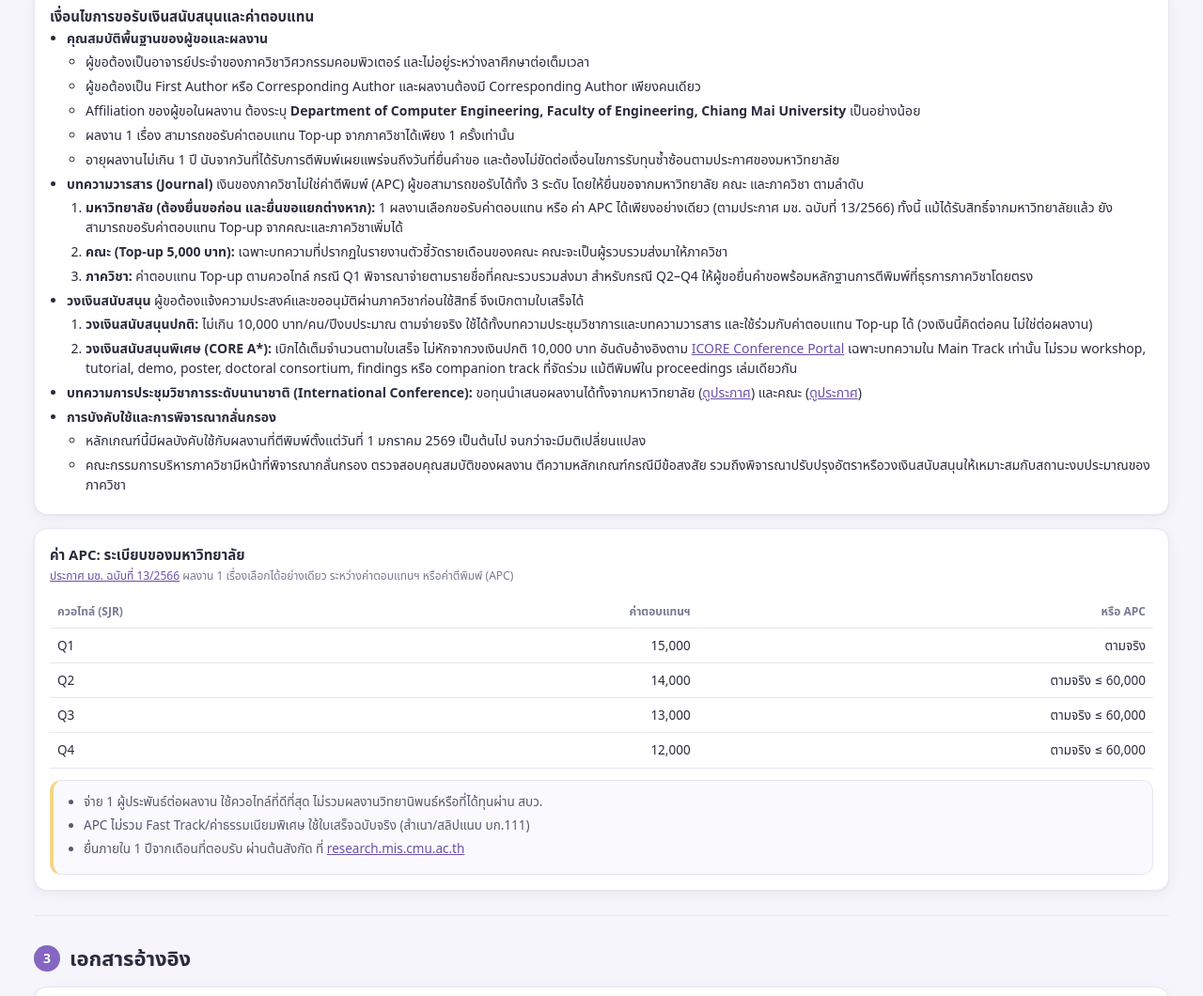
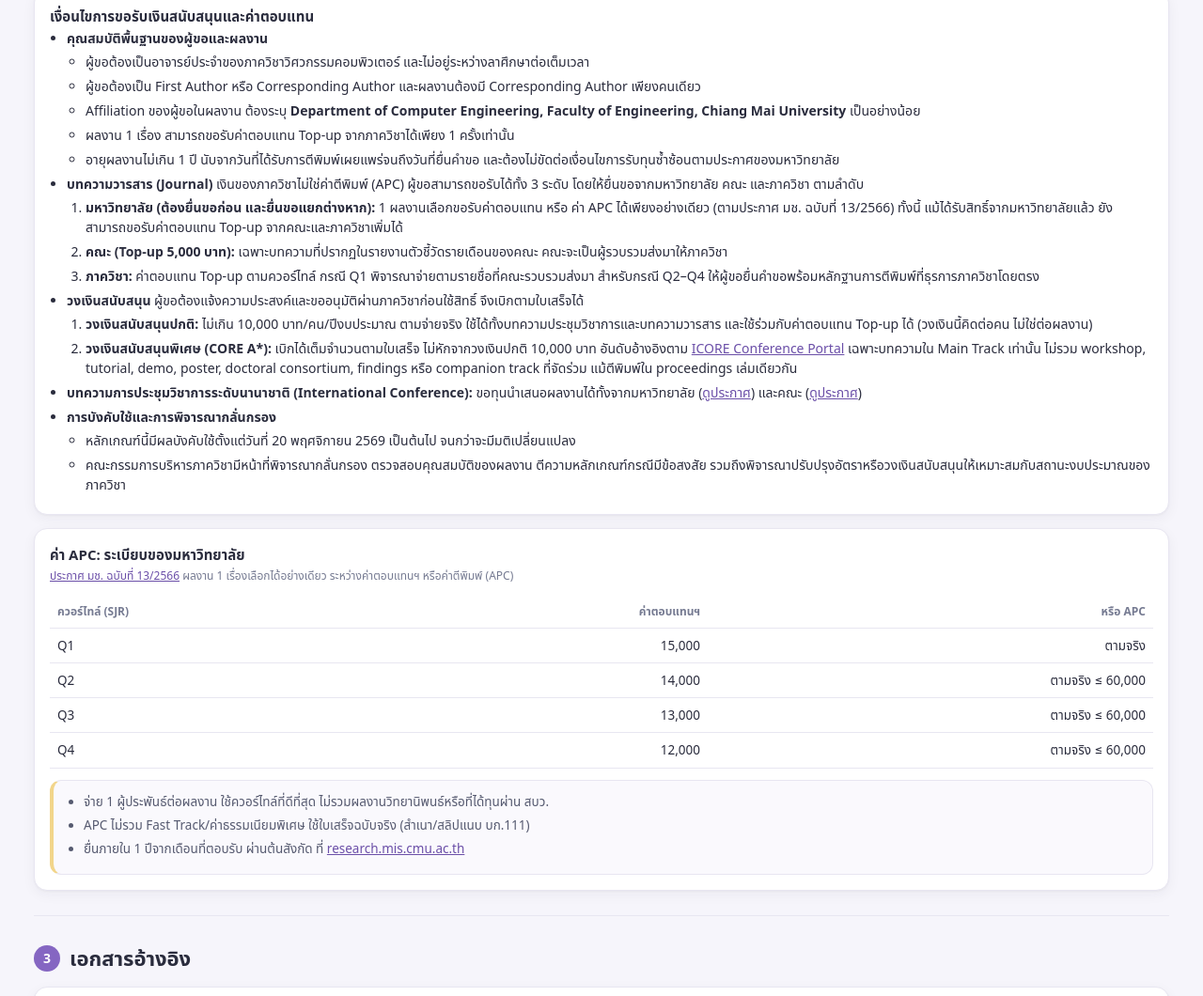
Before and after one commit to navadon/pubpay, a plain HTML site: page index.html in a window 1280 px wide. Shown: the part 994-2054 px from the top of the page at 94% size. Drawn offline with Linux system fonts and the light colour scheme.

Commit message:
Set effective date to 20 Nov 2569; fix Thai spelling of quartile
Co-Authored-By: Claude Opus 5.5 <noreply@anthropic.com>

```diff
--- a/index.html
+++ b/index.html
@@ -278,18 +278,18 @@ th:{
   <li><b>บทความวารสาร (Journal)</b> เงินของภาควิชาไม่ใช่ค่าตีพิมพ์ (APC) ผู้ขอสามารถขอรับได้ทั้ง 3 ระดับ โดยให้ยื่นขอจากมหาวิทยาลัย คณะ และภาควิชา ตามลำดับ<ol style="margin:4px 0 0;padding-left:20px">
    <li><b>มหาวิทยาลัย (ต้องยื่นขอก่อน และยื่นขอแยกต่างหาก):</b> 1 ผลงานเลือกขอรับค่าตอบแทน หรือ ค่า APC ได้เพียงอย่างเดียว (ตามประกาศ มช. ฉบับที่ 13/2566) ทั้งนี้ แม้ได้รับสิทธิ์จากมหาวิทยาลัยแล้ว ยังสามารถขอรับค่าตอบแทน Top-up จากคณะและภาควิชาเพิ่มได้</li>
    <li><b>คณะ (Top-up 5,000 บาท):</b> เฉพาะบทความที่ปรากฏในรายงานตัวชี้วัดรายเดือนของคณะ คณะจะเป็นผู้รวบรวมส่งมาให้ภาควิชา</li>
-   <li><b>ภาควิชา:</b> ค่าตอบแทน Top-up ตามควอไทล์ กรณี Q1 พิจารณาจ่ายตามรายชื่อที่คณะรวบรวมส่งมา สำหรับกรณี Q2–Q4 ให้ผู้ขอยื่นคำขอพร้อมหลักฐานการตีพิมพ์ที่ธุรการภาควิชาโดยตรง</li></ol></li>
+   <li><b>ภาควิชา:</b> ค่าตอบแทน Top-up ตามควอร์ไทล์ กรณี Q1 พิจารณาจ่ายตามรายชื่อที่คณะรวบรวมส่งมา สำหรับกรณี Q2–Q4 ให้ผู้ขอยื่นคำขอพร้อมหลักฐานการตีพิมพ์ที่ธุรการภาควิชาโดยตรง</li></ol></li>
   <li><b>วงเงินสนับสนุน</b> ผู้ขอต้องแจ้งความประสงค์และขออนุมัติผ่านภาควิชาก่อนใช้สิทธิ์ จึงเบิกตามใบเสร็จได้<ol style="margin:4px 0 0;padding-left:20px">
    <li><b>วงเงินสนับสนุนปกติ:</b> ไม่เกิน 10,000 บาท/คน/ปีงบประมาณ ตามจ่ายจริง ใช้ได้ทั้งบทความประชุมวิชาการและบทความวารสาร และใช้ร่วมกับค่าตอบแทน Top-up ได้ (วงเงินนี้คิดต่อคน ไม่ใช่ต่อผลงาน)</li>
    <li><b>วงเงินสนับสนุนพิเศษ (CORE A*):</b> เบิกได้เต็มจำนวนตามใบเสร็จ ไม่หักจากวงเงินปกติ 10,000 บาท อันดับอ้างอิงตาม <a href="${CORE}" target="_blank" rel="noopener">ICORE Conference Portal</a> เฉพาะบทความใน Main Track เท่านั้น ไม่รวม workshop, tutorial, demo, poster, doctoral consortium, findings หรือ companion track ที่จัดร่วม แม้ตีพิมพ์ใน proceedings เล่มเดียวกัน</li></ol></li>
   <li><b>บทความการประชุมวิชาการระดับนานาชาติ (International Conference):</b> ขอทุนนำเสนอผลงานได้ทั้งจากมหาวิทยาลัย (<a href="${UNIP}" target="_blank" rel="noopener">ดูประกาศ</a>) และคณะ (<a href="${FACP}" target="_blank" rel="noopener">ดูประกาศ</a>)</li>
   <li><b>การบังคับใช้และการพิจารณากลั่นกรอง</b><ul style="margin:4px 0 0;padding-left:20px">
-   <li>หลักเกณฑ์นี้มีผลบังคับใช้กับผลงานที่ตีพิมพ์ตั้งแต่วันที่ 1 มกราคม 2569 เป็นต้นไป จนกว่าจะมีมติเปลี่ยนแปลง</li>
+   <li>หลักเกณฑ์นี้มีผลบังคับใช้ตั้งแต่วันที่ 20 พฤศจิกายน 2569 เป็นต้นไป จนกว่าจะมีมติเปลี่ยนแปลง</li>
    <li>คณะกรรมการบริหารภาควิชามีหน้าที่พิจารณากลั่นกรอง ตรวจสอบคุณสมบัติของผลงาน ตีความหลักเกณฑ์กรณีมีข้อสงสัย รวมถึงพิจารณาปรับปรุงอัตราหรือวงเงินสนับสนุนให้เหมาะสมกับสถานะงบประมาณของภาควิชา</li></ul></li></ul></div>
   <div class="panel" id="apc"><h3>ค่า APC: ระเบียบของมหาวิทยาลัย</h3>
   <p class="hint"><a href="${ORA}" target="_blank" rel="noopener">ประกาศ มช. ฉบับที่ 13/2566</a> ผลงาน 1 เรื่องเลือกได้อย่างเดียว ระหว่างค่าตอบแทนฯ หรือค่าตีพิมพ์ (APC)</p>
-  ${tbl(['ควอไทล์ (SJR)','ค่าตอบแทนฯ','หรือ APC'],[['Q1','15,000','ตามจริง'],['Q2','14,000','ตามจริง ≤ 60,000'],['Q3','13,000','ตามจริง ≤ 60,000'],['Q4','12,000','ตามจริง ≤ 60,000']],[1,2])}
-  <div class="insight soft"><ul><li>จ่าย 1 ผู้ประพันธ์ต่อผลงาน ใช้ควอไทล์ที่ดีที่สุด ไม่รวมผลงานวิทยานิพนธ์หรือที่ได้ทุนผ่าน สบว.</li>
+  ${tbl(['ควอร์ไทล์ (SJR)','ค่าตอบแทนฯ','หรือ APC'],[['Q1','15,000','ตามจริง'],['Q2','14,000','ตามจริง ≤ 60,000'],['Q3','13,000','ตามจริง ≤ 60,000'],['Q4','12,000','ตามจริง ≤ 60,000']],[1,2])}
+  <div class="insight soft"><ul><li>จ่าย 1 ผู้ประพันธ์ต่อผลงาน ใช้ควอร์ไทล์ที่ดีที่สุด ไม่รวมผลงานวิทยานิพนธ์หรือที่ได้ทุนผ่าน สบว.</li>
   <li>APC ไม่รวม Fast Track/ค่าธรรมเนียมพิเศษ ใช้ใบเสร็จฉบับจริง (สำเนา/สลิปแนบ บก.111)</li>
   <li>ยื่นภายใน 1 ปีจากเดือนที่ตอบรับ ผ่านต้นสังกัด ที่ <a href="${MIS}" target="_blank" rel="noopener">research.mis.cmu.ac.th</a></li></ul></div></div>`)
  +sec(3,'s3','เอกสารอ้างอิง','',`<div class="panel"><ol class="refs">
@@ -356,7 +356,7 @@ en:{
    <li><b>Special support (CORE A*):</b> full amount by receipt, not deducted from the regular 10,000 THB budget; rank per the <a href="${CORE}" target="_blank" rel="noopener">ICORE Conference Portal</a>. Main track papers only (co-located workshops, tutorials, demos, posters, doctoral consortia, findings or companion tracks do not count, even when published in the same proceedings).</li></ol></li>
   <li><b>International conference papers:</b> presentation grants are available from both the university (<a href="${UNIP}" target="_blank" rel="noopener">see announcement</a>) and the Faculty (<a href="${FACP}" target="_blank" rel="noopener">see announcement</a>)</li>
   <li><b>Effective date and review</b><ul style="margin:4px 0 0;padding-left:20px">
-   <li>These rules apply to publications published on or after 1 January 2026, until changed by resolution</li>
+   <li>These rules take effect on 20 November 2026 and remain in force until changed by resolution</li>
    <li>The Department Executive Committee screens applications, verifies publication eligibility, interprets the rules when in doubt, and may adjust rates or support limits to suit the Department's budget</li></ul></li></ul></div>
   <div class="panel" id="apc"><h3>APCs: university rules</h3>
   <p class="hint">Under <a href="${ORA}" target="_blank" rel="noopener">CMU Announcement No. 13/2566</a>, each article may claim either the university reward or the APC, not both.</p>
```
